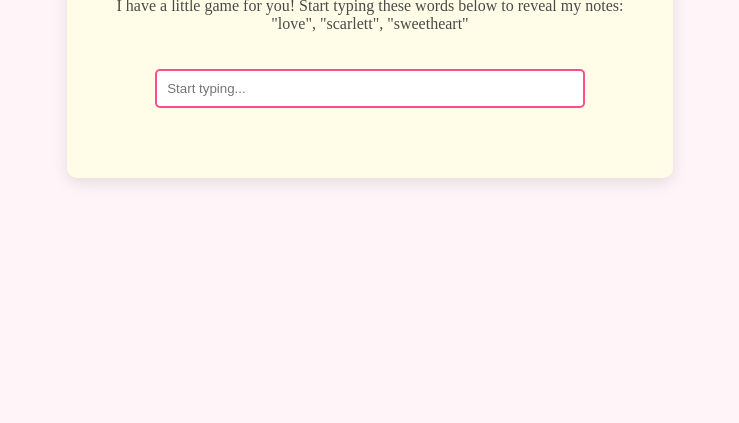
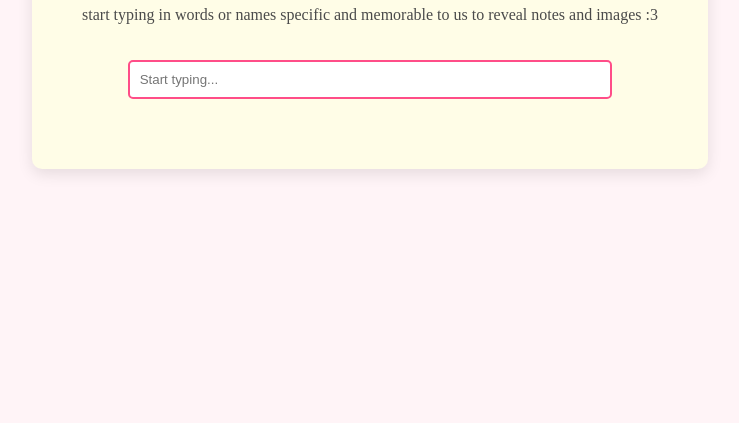
Before and after one commit to ellis00/typinggame, a plain HTML site: page index.html in a window 1280 px wide. Shown: the part 377-800 px from the top of the page, without its empty margins (270-1009 px from the left). Drawn offline with Linux system fonts and the light colour scheme.

Commit message:
index.html

```diff
--- a/index.html
+++ b/index.html
@@ -9,7 +9,7 @@
 <body>
   <div class="container">
     <h1>Happy Anniversary, Sweetheart! <3</h1>
-    <p>I have a little game for you! Start typing these words below to reveal my notes: <br> "love", "scarlett", "sweetheart"</p>
+    <p>start typing in words or names specific and memorable to us to reveal notes and images :3</p>
     <input type="text" id="typingInput" placeholder="Start typing...">
     <div id="note"></div>
   </div>
```
